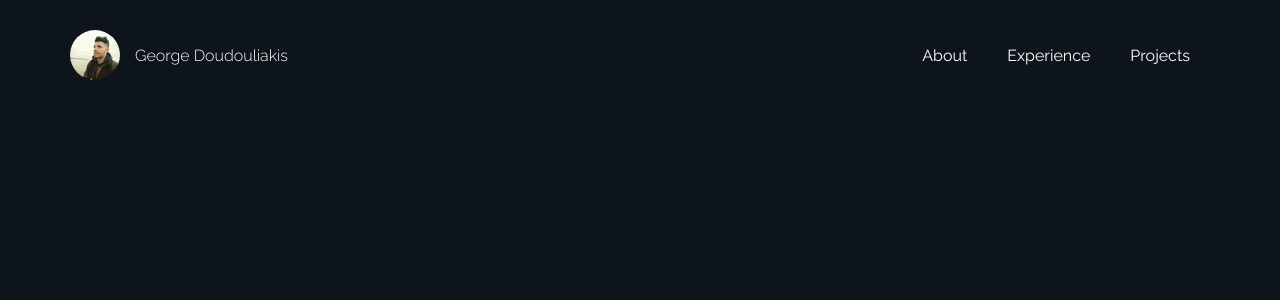
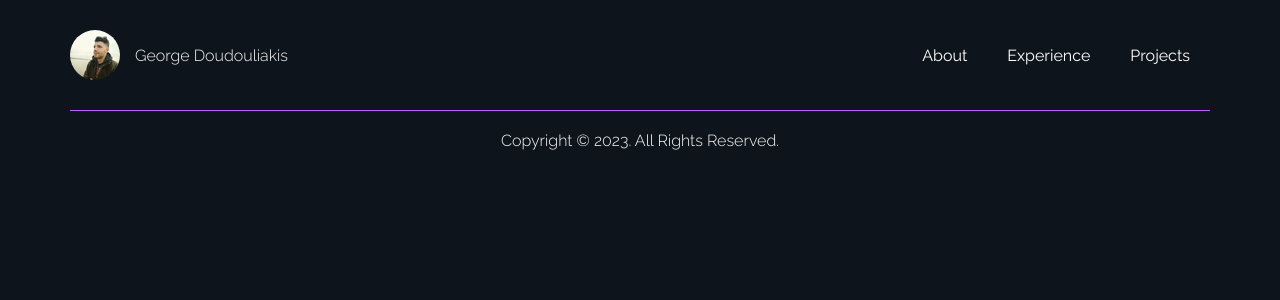
Before and after one commit to GeorgiosDoudouliakis/george-doudouliakis-portfolio, an Angular app: page / in a window 1280 px wide. Shown: the top 300 px of the page. Built offline with nearby package versions, Linux system fonts and the light colour scheme.

Commit message:
refactor: Footer layout and styling

```diff
--- a/src/app/app.component.html
+++ b/src/app/app.component.html
@@ -1 +1,2 @@
 <portfolio-header></portfolio-header>
+<portfolio-footer></portfolio-footer>
--- a/src/app/app.module.ts
+++ b/src/app/app.module.ts
@@ -8,6 +8,7 @@ import { AppRoutingModule } from './app-routing.module';
 /* Place your component imports here */
 import { AppComponent } from './app.component';
 import { HeaderComponent } from './components/header/header.component';
+import { FooterComponent } from './components/footer/footer.component';
 
 @NgModule({
   declarations: [
@@ -16,7 +17,8 @@ import { HeaderComponent } from './components/header/header.component';
   imports: [
     BrowserModule,
     AppRoutingModule,
-    HeaderComponent
+    HeaderComponent,
+    FooterComponent
   ],
   providers: [],
   bootstrap: [AppComponent]
--- /dev/null
+++ b/src/app/components/footer/footer.component.html
@@ -0,0 +1,3 @@
+<footer>
+  <p>Copyright &copy; {{ currentYear }}. All Rights Reserved.</p>
+</footer>
--- /dev/null
+++ b/src/app/components/footer/footer.component.scss
@@ -0,0 +1,13 @@
+:host {
+    footer {
+        padding: 15px 0;
+        border-top: 1px solid var(--secondary-color);
+        @media(min-width: 960px) {
+            padding: 20px 0;
+        }
+
+        p {
+            text-align: center;
+        }
+    }
+}
--- /dev/null
+++ b/src/app/components/footer/footer.component.ts
@@ -0,0 +1,12 @@
+/* Place your angular imports here */
+import { Component } from '@angular/core';
+
+@Component({
+  selector: 'portfolio-footer',
+  standalone: true,
+  templateUrl: './footer.component.html',
+  styleUrls: ['./footer.component.scss']
+})
+export class FooterComponent {
+  public currentYear = new Date().getFullYear();
+}
```
Also changed, not shown: 1 other file (tests, documents, lock files or other folders).
